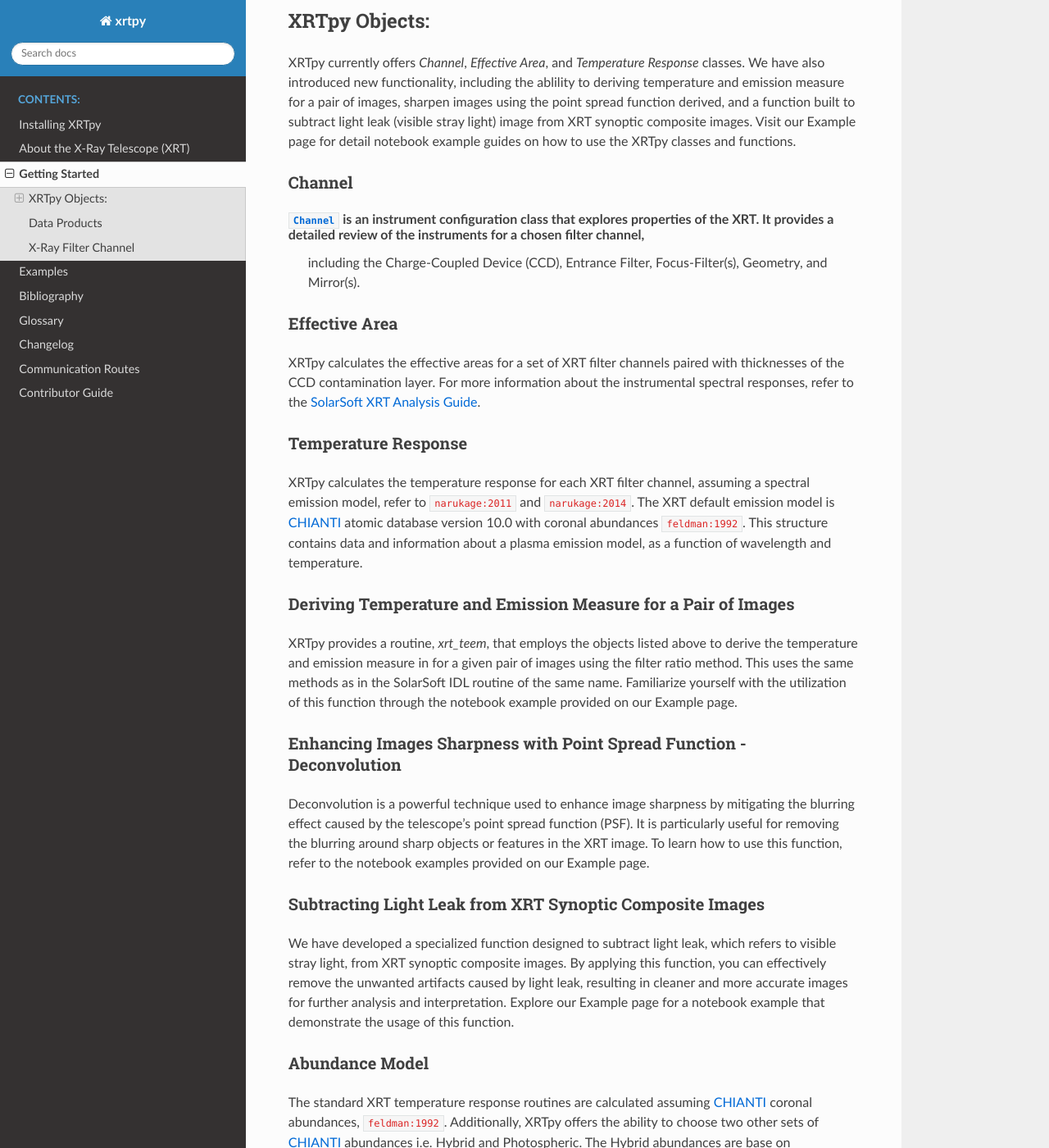
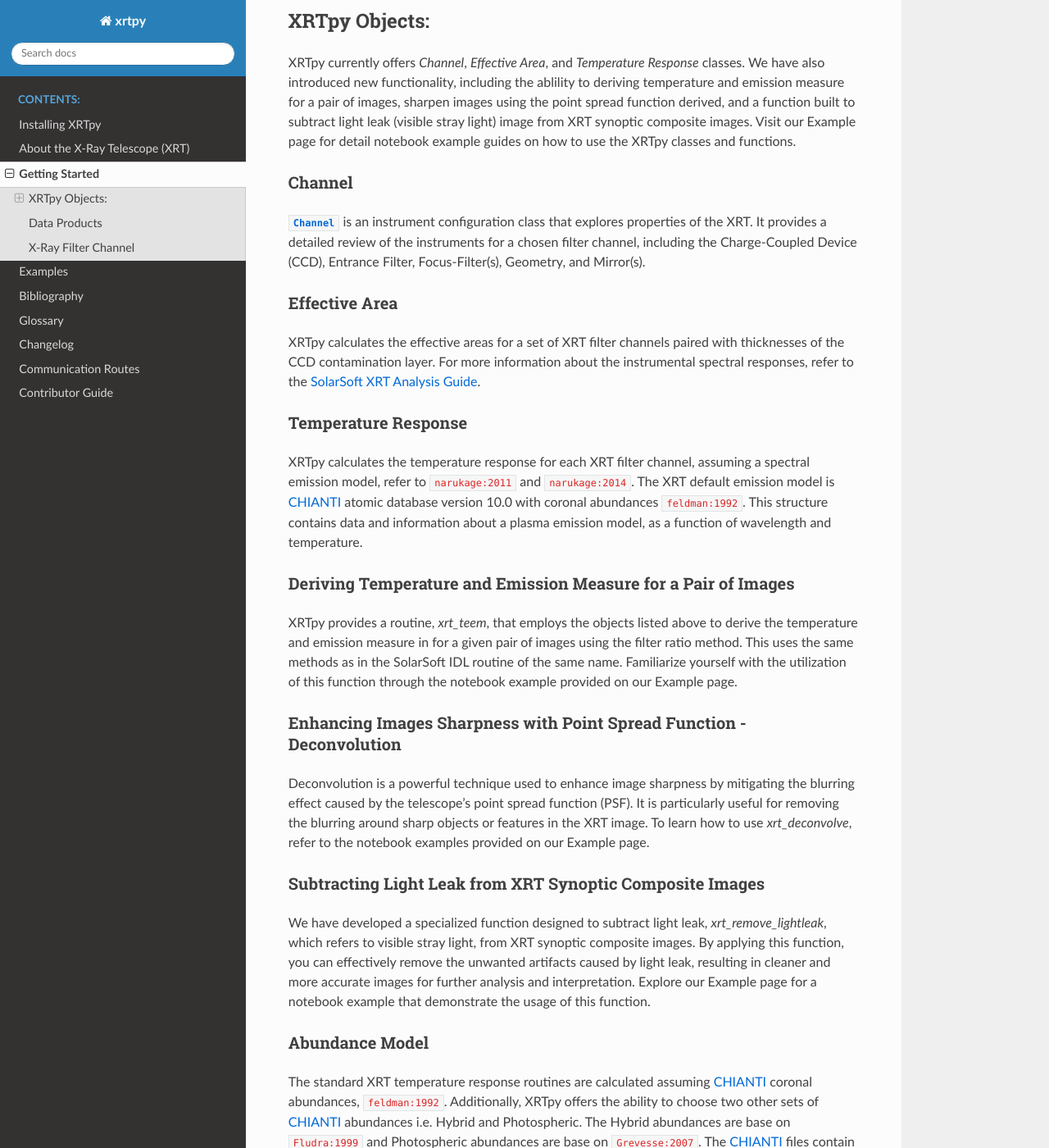
Before and after one commit to HinodeXRT/xrtpy, a Sphinx documentation site: the page built from docs/getting_started.rst, in a window 1280 px wide and 1400 px high, scrolled down 247 px. Shown: the whole window at 82% size. Built offline with Sphinx 7.4.7 and the Read the Docs theme 2.0.0, drawn with Linux system fonts in a browser that asks for light colours; pages that are not in the unit, such as notebooks, are missing from menus; cross-references to code outside the pages are shown as plain code.

Commit message:
Updated with function name in text;

```diff
--- a/docs/getting_started.rst
+++ b/docs/getting_started.rst
@@ -16,8 +16,7 @@ Visit our Example page for detail notebook example guides on how to use the XRTp
 
 Channel
 -------
-|Channel| is an instrument configuration class that explores properties of the XRT. It provides a detailed review of the instruments for a chosen filter channel,
- including the Charge-Coupled Device (CCD), Entrance Filter, Focus-Filter(s), Geometry, and Mirror(s).
+|Channel| is an instrument configuration class that explores properties of the XRT. It provides a detailed review of the instruments for a chosen filter channel, including the Charge-Coupled Device (CCD), Entrance Filter, Focus-Filter(s), Geometry, and Mirror(s).
 
 
 Effective Area
@@ -43,11 +42,11 @@ Enhancing Images Sharpness with Point Spread Function - Deconvolution
 ---------------------------------------------------------------------
 Deconvolution is a powerful technique used to enhance image sharpness by mitigating the blurring effect
 caused by the telescope's point spread function (PSF). It is particularly useful for removing the blurring
-around sharp objects or features in the XRT image. To learn how to use this function, refer to the notebook examples provided on our Example page.
+around sharp objects or features in the XRT image. To learn how to use `xrt_deconvolve`, refer to the notebook examples provided on our Example page.
 
 Subtracting Light Leak from XRT Synoptic Composite Images
 ---------------------------------------------------------
-We have developed a specialized function designed to subtract light leak, which refers to visible stray
+We have developed a specialized function designed to subtract light leak, `xrt_remove_lightleak`, which refers to visible stray
 light, from XRT synoptic composite images. By applying this function, you can effectively remove the
 unwanted artifacts caused by light leak, resulting in cleaner and more accurate images for further analysis and interpretation.
 Explore our Example page for a notebook example that demonstrate the usage of this function.
```
